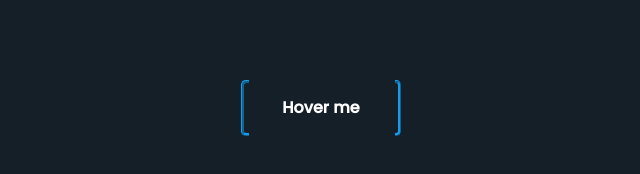
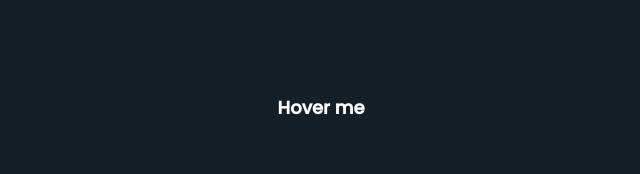
Before and after one commit to RyomenDev/UI-components, a React (Vite) app: page / in a window 1280 px wide. Shown: the part 292-466 px from the top of the page, without its empty margins (319-959 px from the left). Built offline with nearby package versions, Linux system fonts and the light colour scheme.

Commit message:
Button3A

```diff
--- a/src/App.jsx
+++ b/src/App.jsx
@@ -11,6 +11,7 @@ import {
   Button1B,
   Button2A,
   Button2B,
+  Button3A,
   Button3B,
   //
   LineAreaChart,
@@ -36,7 +37,8 @@ function App() {
       {/* <Button1B /> */}
       {/* <Button2A /> */}
       {/* <Button2B /> */}
-      <Button3B />
+      <Button3A />
+      {/* <Button3B /> */}
 
       {/* <LineAreaChart /> */}
       {/* <DonutChart /> */}
--- /dev/null
+++ b/src/components/Buttons/Button3/Button3A.jsx
@@ -0,0 +1,13 @@
+const Button = () => {
+  return (
+    <div className="bg-[#151F28] flex justify-center items-center h-screen">
+      <button className="relative w-40 h-14 border-[3px] border-[#149CEA] bg-transparent text-white font-bold text-lg rounded-md transition-all duration-1000 group overflow-hidden">
+        <span className="absolute top-[-10px] left-[3%] w-[95%] h-[40%] bg-[#151F28] origin-center transition-transform duration-500 group-hover:scale-0" />
+        <span className="absolute top-[80%] left-[3%] w-[95%] h-[40%] bg-[#151F28] origin-center transition-transform duration-500 group-hover:scale-0" />
+        Hover me
+      </button>
+    </div>
+  );
+};
+
+export default Button;
--- a/src/components/Buttons/Button3/Button3B.jsx
+++ b/src/components/Buttons/Button3/Button3B.jsx
@@ -1,4 +1,4 @@
-import "./styles.css";
+// import "./styles.css";
 
 const Button = () => {
   return (
--- a/src/components/index.jsx
+++ b/src/components/index.jsx
@@ -10,6 +10,7 @@ import Button1A from "./Buttons/Button1/Button1A.jsx";
 import Button1B from "./Buttons/Button1/Button1B.jsx";
 import Button2B from "./Buttons/Button2/Button2B.jsx";
 import Button2A from "./Buttons/Button2/Button2A.jsx";
+import Button3A from "./Buttons/Button3/Button3A.jsx";
 import Button3B from "./Buttons/Button3/Button3B.jsx";
 //
 import LineAreaChart from "./Graphs/LineAreaChart.jsx";
@@ -32,6 +33,7 @@ export {
   Button1B,
   Button2A,
   Button2B,
+  Button3A,
   Button3B,
   //
   LineAreaChart,
```
